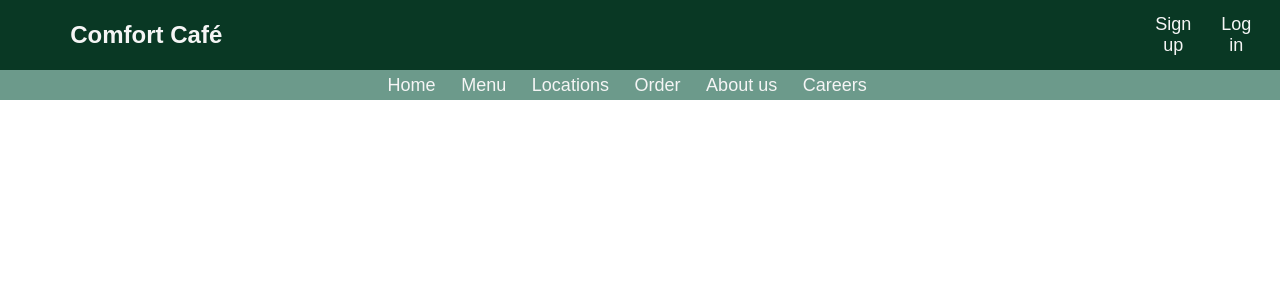
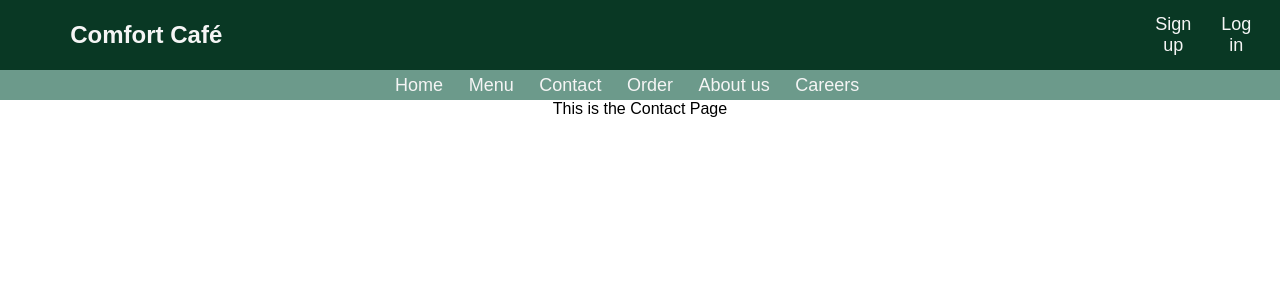
Before and after one commit to ctdupuis/comfort-cafe, a React (Create React App) app: page /contact in a window 1280 px wide. Shown: the top 300 px of the page. Built offline with nearby package versions, Linux system fonts and the light colour scheme; a web font is replaced by a local one.

Commit message:
changed Location to Contact

```diff
--- a/src/App.js
+++ b/src/App.js
@@ -6,11 +6,11 @@ import Home from './components/static/Home';
 import { Route, Redirect } from 'react-router-dom';
 import Menu from './components/menu/Menu';
 import About from './components/static/About';
-import Locations from './components/static/Locations';
 import Careers from './components/careers/Careers';
 import Order from './components/orders/Order';
 import Login from './components/sessions/Login';
 import Register from './components/sessions/Register';
+import Contact from './components/static/Contact';
 
 function App() {
   return (
@@ -38,8 +38,8 @@ function App() {
         render={(props) => <About />}
       />
 
-      <Route exact path={"/locations"}
-        render={(props) => <Locations />}
+      <Route exact path={"/contact"}
+        render={(props) => <Contact />}
       />
 
       <Route exact path={"/careers"}
--- /dev/null
+++ b/src/components/static/Contact.jsx
@@ -0,0 +1,9 @@
+import React from 'react';
+
+export default function Contact() {
+    return (
+        <div>
+            This is the Contact Page
+        </div>
+    )
+}
--- a/src/components/static/Locations.jsx
+++ /dev/null
@@ -1,9 +0,0 @@
-import React from 'react'
-
-export default function Locations() {
-    return (
-        <div>
-            This is the Locations Page
-        </div>
-    )
-}
--- a/src/components/static/Nav.jsx
+++ b/src/components/static/Nav.jsx
@@ -19,8 +19,8 @@ export default function Nav() {
                 </div>
 
                 <div className="nav-item">
-                    <NavLink to={"/locations"}>
-                        Locations
+                    <NavLink to={"/contact"}>
+                        Contact
                     </NavLink>
                 </div>
 
```
